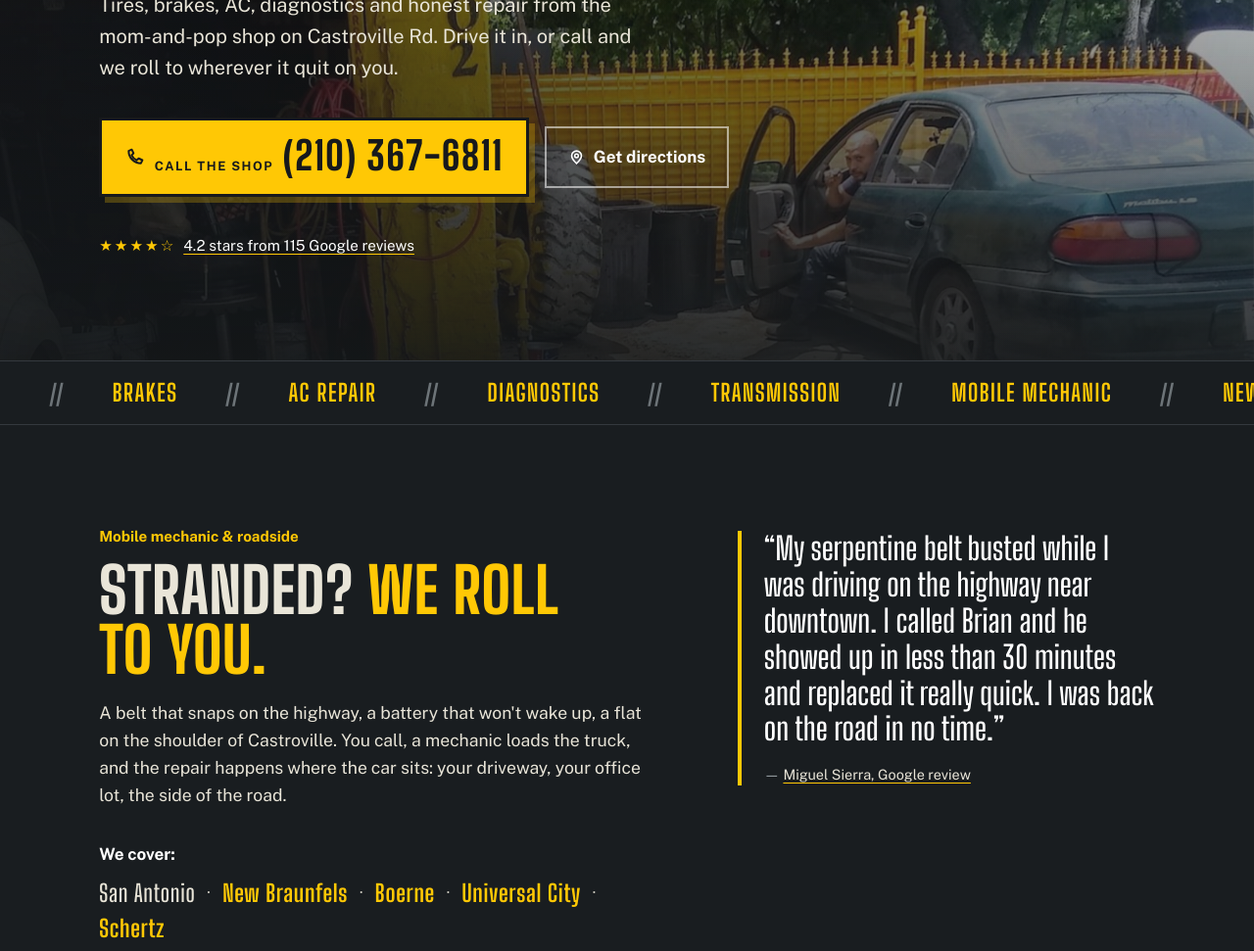
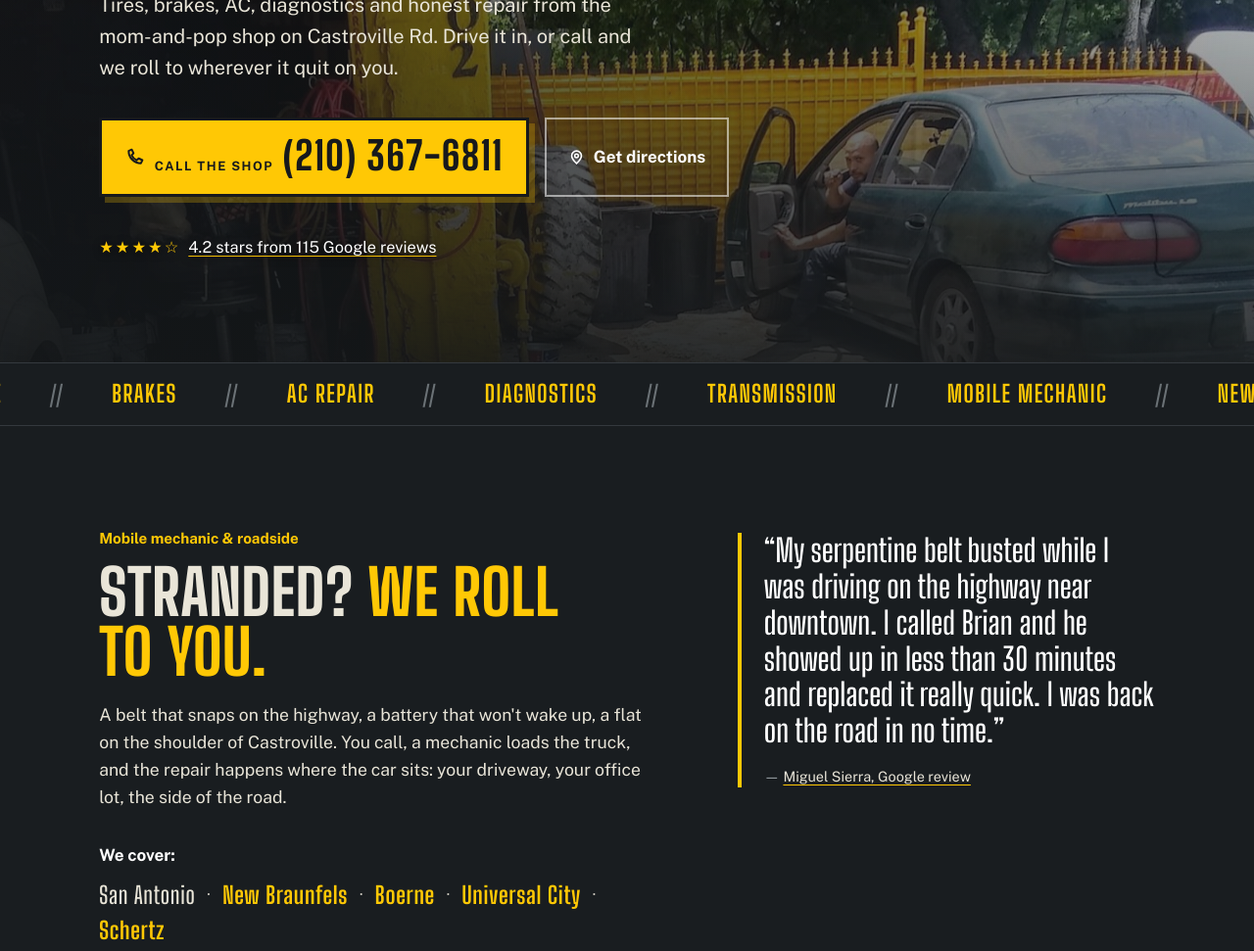
Before and after one commit to stewiefeh/themobilemechanictx-redesign, a plain HTML site: page index.html in a window 1280 px wide. Shown: the part 480-1451 px from the top of the page at 98% size. Drawn offline with nearby package versions, Linux system fonts and the light colour scheme.

Commit message:
Resilient reveal, fewer hazard dividers, contrast and footer hours

```diff
--- a/app.js
+++ b/app.js
@@ -32,20 +32,40 @@
     });
   }
 
-  /* scroll reveal */
-  var revealEls = document.querySelectorAll(".reveal");
-  if ("IntersectionObserver" in window) {
+  /* scroll reveal: content is visible by default; only elements that start
+     below the fold are hidden and revealed on scroll. If observation ever
+     fails to fire, a timed fallback reveals them anyway. */
+  var revealEls = Array.prototype.slice.call(document.querySelectorAll(".reveal"));
+  var vh = window.innerHeight || document.documentElement.clientHeight;
+  var hidden = [];
+  revealEls.forEach(function (el) {
+    if (el.getBoundingClientRect().top > vh - 60) {
+      el.classList.add("pre");
+      hidden.push(el);
+    }
+  });
+  function show(el) {
+    el.classList.remove("pre");
+    el.classList.add("in");
+  }
+  if ("IntersectionObserver" in window && hidden.length) {
     var io = new IntersectionObserver(function (entries) {
       entries.forEach(function (entry) {
         if (entry.isIntersecting) {
-          entry.target.classList.add("in");
+          show(entry.target);
           io.unobserve(entry.target);
         }
       });
-    }, { threshold: 0.12, rootMargin: "0px 0px -40px 0px" });
-    revealEls.forEach(function (el) { io.observe(el); });
-  } else {
-    revealEls.forEach(function (el) { el.classList.add("in"); });
+    }, { threshold: 0.1, rootMargin: "0px 0px -40px 0px" });
+    hidden.forEach(function (el) { io.observe(el); });
+    /* safety net: reveal anything still hidden after 4 seconds if it is in view,
+       and everything by 12 seconds no matter what */
+    setTimeout(function () {
+      hidden.forEach(function (el) {
+        if (el.classList.contains("pre") && el.getBoundingClientRect().top < vh) show(el);
+      });
+    }, 4000);
+    setTimeout(function () { hidden.forEach(show); }, 12000);
   }
 
   /* gallery lightbox */
--- a/index.html
+++ b/index.html
@@ -172,8 +172,6 @@
   </div>
 </section>
 
-<div class="roadline" aria-hidden="true"></div>
-
 <!-- REVIEWS -->
 <section class="sec-dark sec-pad" id="reviews">
   <div class="wrap">
@@ -202,8 +200,6 @@
   </div>
 </section>
 
-<div class="roadline" aria-hidden="true"></div>
-
 <!-- THE SHOP -->
 <section class="sec-light sec-pad" id="shop">
   <div class="wrap shop-grid">
@@ -230,8 +226,6 @@
     </div>
   </div>
 </section>
-
-<div class="roadline" aria-hidden="true"></div>
 
 <!-- GALLERY -->
 <section class="sec-dark sec-pad" id="gallery">
@@ -282,8 +276,6 @@
   </div>
 </section>
 
-<div class="roadline" aria-hidden="true"></div>
-
 <!-- VISIT -->
 <section class="sec-light sec-pad" id="visit">
   <div class="wrap visit-grid">
@@ -324,6 +316,9 @@
           <li><a href="tel:+12103676811">(210) 367-6811</a></li>
           <li>1702 Castroville Rd</li>
           <li>San Antonio, TX 78237</li>
+          <li style="margin-top:.45rem; color:#aab2b6;">Mon &ndash; Fri, 9:30 AM &ndash; 6 PM</li>
+          <li style="color:#aab2b6;">Saturday, 1 &ndash; 9 PM</li>
+          <li style="color:#aab2b6;">Sunday, 9:30 AM &ndash; 6 PM</li>
         </ul>
       </div>
       <div>
--- a/styles.css
+++ b/styles.css
@@ -13,7 +13,7 @@
   --ink: #17191c;
   --bone: #e9e5d8;
   --steel: #9aa2a7;
-  --steel-dark: #6d7478;
+  --steel-dark: #8a9196;
   --line-dark: #34393e;
   --line-light: #d4d1c6;
   --display: "Big Shoulders Display", "Arial Narrow", sans-serif;
@@ -184,7 +184,7 @@ a { color: inherit; }
   font-size: clamp(1.05rem, 1.6vw, 1.25rem);
   color: var(--bone);
 }
-.hero-cta { display: flex; flex-wrap: wrap; align-items: center; gap: 1rem; margin-top: 2.2rem; }
+.hero-cta { display: flex; flex-wrap: wrap; align-items: stretch; gap: 1rem; margin-top: 2.2rem; }
 
 /* the call plate: our signature. a route sign for the phone number. */
 .call-plate {
@@ -211,6 +211,7 @@ a { color: inherit; }
 
 .ghost-btn {
   display: inline-flex; align-items: center; gap: .55rem;
+  min-height: 4.2rem;
   color: #fff; text-decoration: none; font-weight: 700;
   padding: 1rem 1.35rem;
   border: 2px solid rgba(255,255,255,.55);
@@ -219,7 +220,7 @@ a { color: inherit; }
 .ghost-btn:hover { border-color: var(--signal); background: rgba(255,200,5,.12); }
 .ghost-btn svg { width: 17px; height: 17px; }
 
-.hero-rating { margin-top: 2.4rem; color: var(--bone); font-size: .95rem; }
+.hero-rating { margin-top: 2.4rem; color: #fff; font-size: 1.02rem; text-shadow: 0 1px 8px rgba(0,0,0,.8); }
 .hero-rating a { color: #fff; text-decoration-color: var(--signal); text-underline-offset: 3px; }
 .hero-rating .star-row { color: var(--signal); letter-spacing: 2px; margin-right: .5rem; }
 
@@ -244,7 +245,7 @@ a { color: inherit; }
   color: var(--signal); text-transform: uppercase;
   white-space: nowrap;
 }
-.ticker-track i { font-style: normal; color: var(--steel-dark); }
+.ticker-track i { font-style: normal; color: #6b7276; font-weight: 600; }
 @keyframes roll { to { transform: translateX(-50%); } }
 
 /* ---------- sections ---------- */
@@ -437,7 +438,7 @@ h2 em { font-style: normal; color: var(--signal); }
 .site-foot a { color: var(--bone); text-decoration: none; }
 .site-foot a:hover { color: var(--signal); }
 .site-foot ul { list-style: none; display: grid; gap: .35rem; }
-.foot-legal { margin-top: 2.4rem; padding-top: 1.2rem; border-top: 1px solid var(--line-dark); font-size: .85rem; }
+.foot-legal { margin-top: 2.4rem; padding-top: 1.2rem; border-top: 1px solid var(--line-dark); font-size: .85rem; color: #aab2b6; }
 
 /* ---------- mobile call bar ---------- */
 .call-bar {
@@ -456,8 +457,9 @@ h2 em { font-style: normal; color: var(--signal); }
 }
 
 /* ---------- scroll reveal ---------- */
-.reveal { opacity: 0; transform: translateY(28px); transition: opacity .7s ease, transform .7s cubic-bezier(.2,.7,.2,1); }
-.reveal.in { opacity: 1; transform: none; }
+.reveal.pre { opacity: 0; transform: translateY(28px); }
+.reveal.pre { transition: opacity .7s ease, transform .7s cubic-bezier(.2,.7,.2,1); }
+.reveal.pre.in { opacity: 1; transform: none; }
 
 /* ---------- reduced motion ---------- */
 @media (prefers-reduced-motion: reduce) {
```
